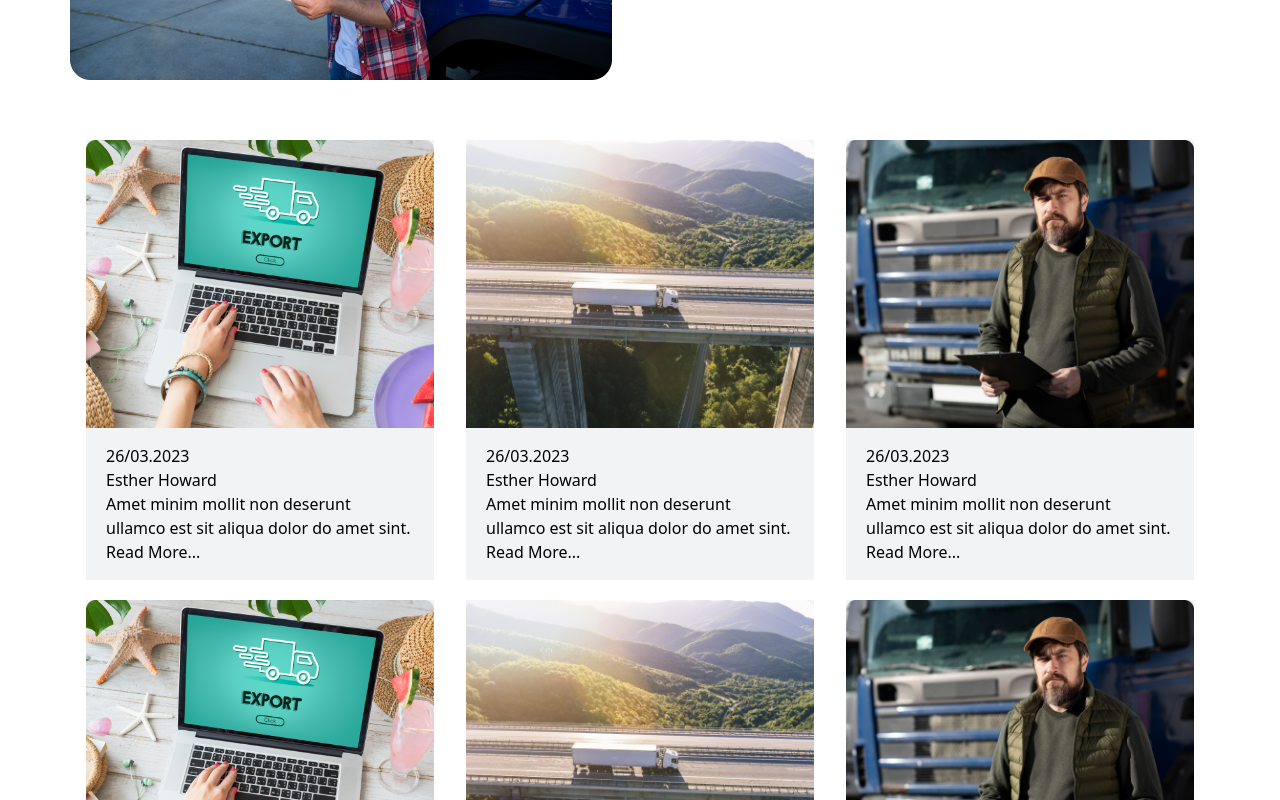
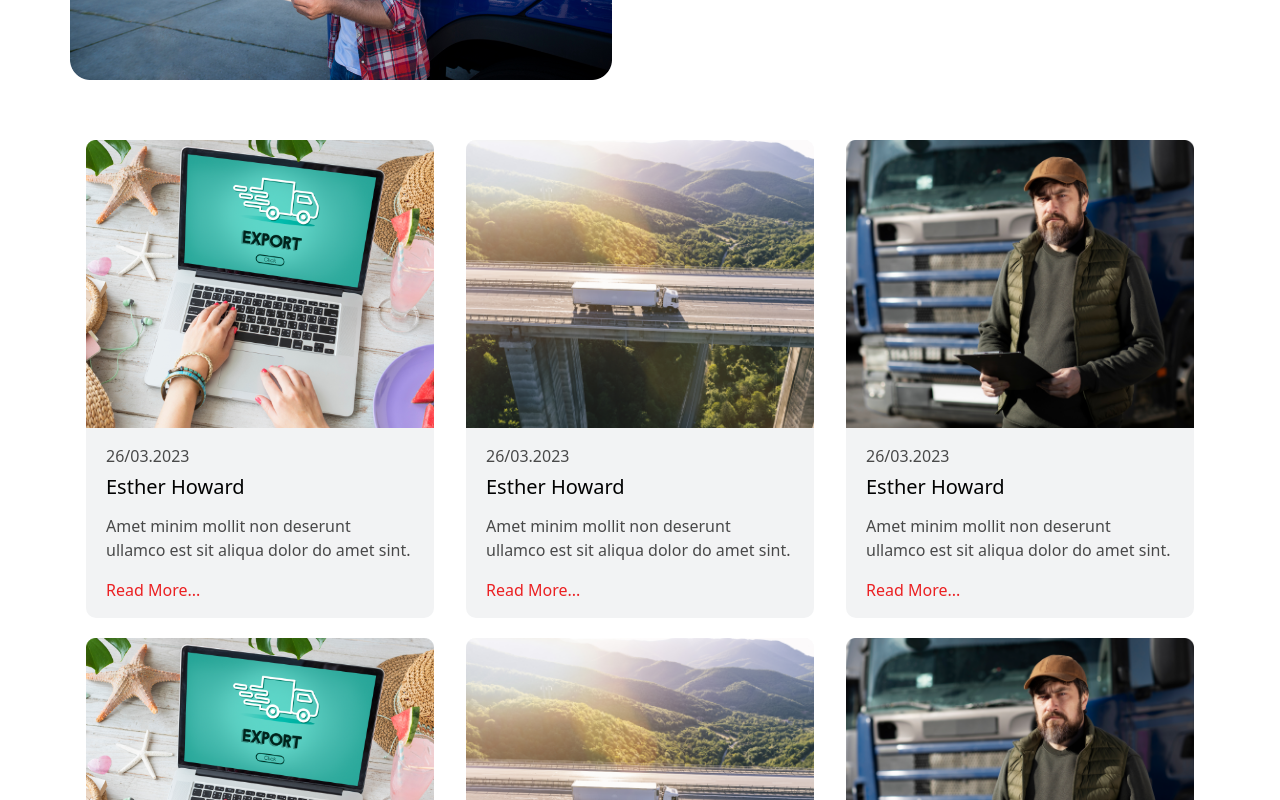
Before and after one commit to Gunjan0001/parknation, a React (Create React App) app: page /blog in a window 1280 px wide. Shown: the part 780-1580 px from the top of the page. Built offline with nearby package versions, Linux system fonts and the light colour scheme.

Commit message:
blog page

```diff
--- a/src/components/ForTruckDrivers/blog/BlogCards.jsx
+++ b/src/components/ForTruckDrivers/blog/BlogCards.jsx
@@ -4,23 +4,29 @@ import { BlogCardData } from "../../common/Helper";
 const BlogCards = () => {
   return (
     <>
-      <section className="container mt-10">
+      <section className="container my-10">
         <div className="flex flex-wrap">
           {BlogCardData &&
             BlogCardData.map((obj, index) => {
               return (
-                <div key={index} className=" w-1/3 px-4 mt-5">
-                  <div className="bg-[#F2F3F4]">
+                <div key={index} className="sm:w-1/2 lg:w-1/3 px-4 mt-5">
+                  <div className="bg-[#F2F3F4] rounded-[10px]">
                     <img
                       src={obj.BlogImg}
                       alt="Bloglaptop"
                       className="w-full"
                     />
                     <div className=" py-4 px-5">
-                      <p>{obj.date} </p>
-                      <h3>{obj.BlogHead} </h3>
-                      <p>{obj.BlogPara} </p>
-                      <p>{obj.ReadMore} </p>
+                      <p className=" text-black font-normal text-base opacity-70 mb-1">
+                        {obj.date}
+                      </p>
+                      <h3 className="text-black font-normal text-md sm:mb-3 mb-2">
+                        {obj.BlogHead}
+                      </h3>
+                      <p className="text-black font-normal text-base opacity-70 sm:mb-4 mb-3">
+                        {obj.BlogPara}
+                      </p>
+                      <p className="text-primary font-normal text-base">{obj.ReadMore} </p>
                     </div>
                   </div>
                 </div>
--- a/src/components/view/fortruckdrivers/Blog.jsx
+++ b/src/components/view/fortruckdrivers/Blog.jsx
@@ -2,6 +2,7 @@ import React from "react";
 import BlogHero from "../../ForTruckDrivers/blog/BlogHero";
 import CommonHero from "../../common/CommonHero";
 import BlogCards from "../../ForTruckDrivers/blog/BlogCards";
+import Header from "../../common/Header";
 
 const Blog = () => {
   const commonHero = {
@@ -10,6 +11,7 @@ const Blog = () => {
   };
   return (
     <>
+      {/* <Header /> */}
       <CommonHero commonHero={commonHero} />
       <BlogHero />
       <BlogCards />
```
